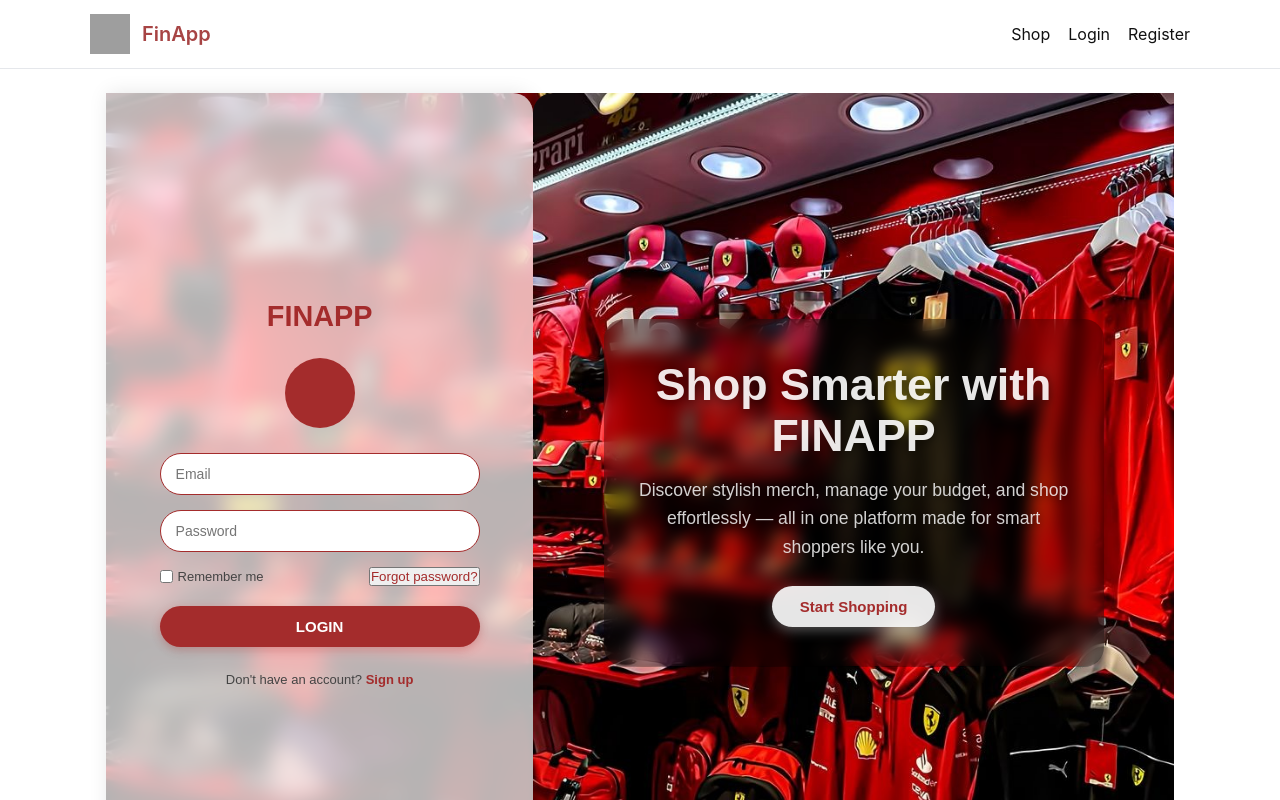
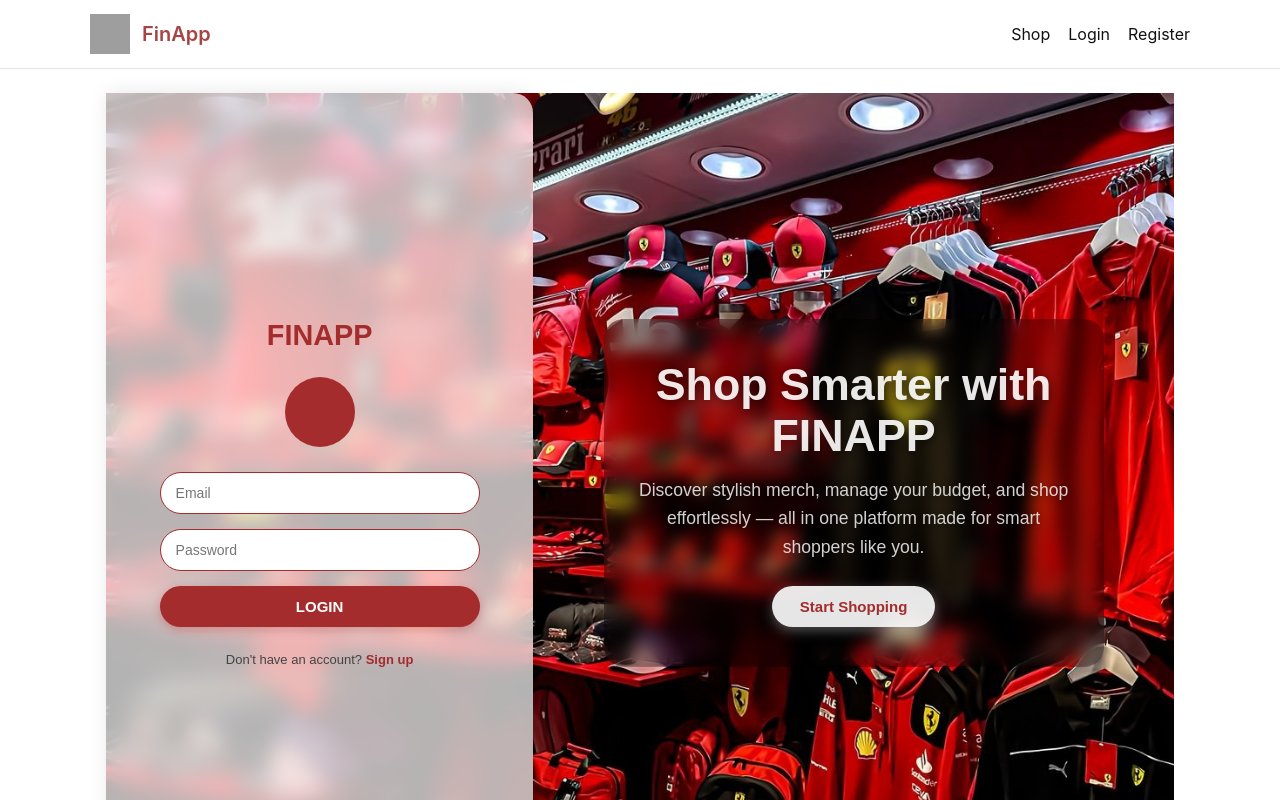
Before and after one commit to bardatt1/FinApp, a React (Create React App) app in the folder frontend/: page /login in a window 1280 px wide. Shown: the top 800 px of the page. Built offline with nearby package versions, Linux system fonts and the light colour scheme; grey boxes are pictures that could not be loaded.

Commit message:
Remove "Remember me" checkbox and "Forgot password?" button from LoginPage component, along with associated styles for a cleaner UI.

```diff
--- a/frontend/src/pages/LoginPage.jsx
+++ b/frontend/src/pages/LoginPage.jsx
@@ -73,15 +73,6 @@
               style={styles.input}
               required
             />
-          </div>
-
-          <div style={styles.options}>
-            <label style={styles.checkboxLabel}>
-              <input type="checkbox" style={styles.checkbox} /> Remember me
-            </label>
-            <button style={styles.forgotPassword}>
-              Forgot password?
-            </button>
           </div>
 
           <button
@@ -186,22 +177,6 @@
     fontSize: "14px",
     outline: "none",
   },
-  options: {
-    display: "flex",
-    justifyContent: "space-between",
-    fontSize: "13px",
-    marginBottom: "20px",
-    color: "#444",
-  },
-  checkboxLabel: {
-    display: "flex",
-    alignItems: "center",
-  },
-  checkbox: { marginRight: "5px" },
-  forgotPassword: {
-    color: "#a42c2c",
-    textDecoration: "none",
-  },
   loginButton: {
     width: "100%",
     padding: "12px",
```
